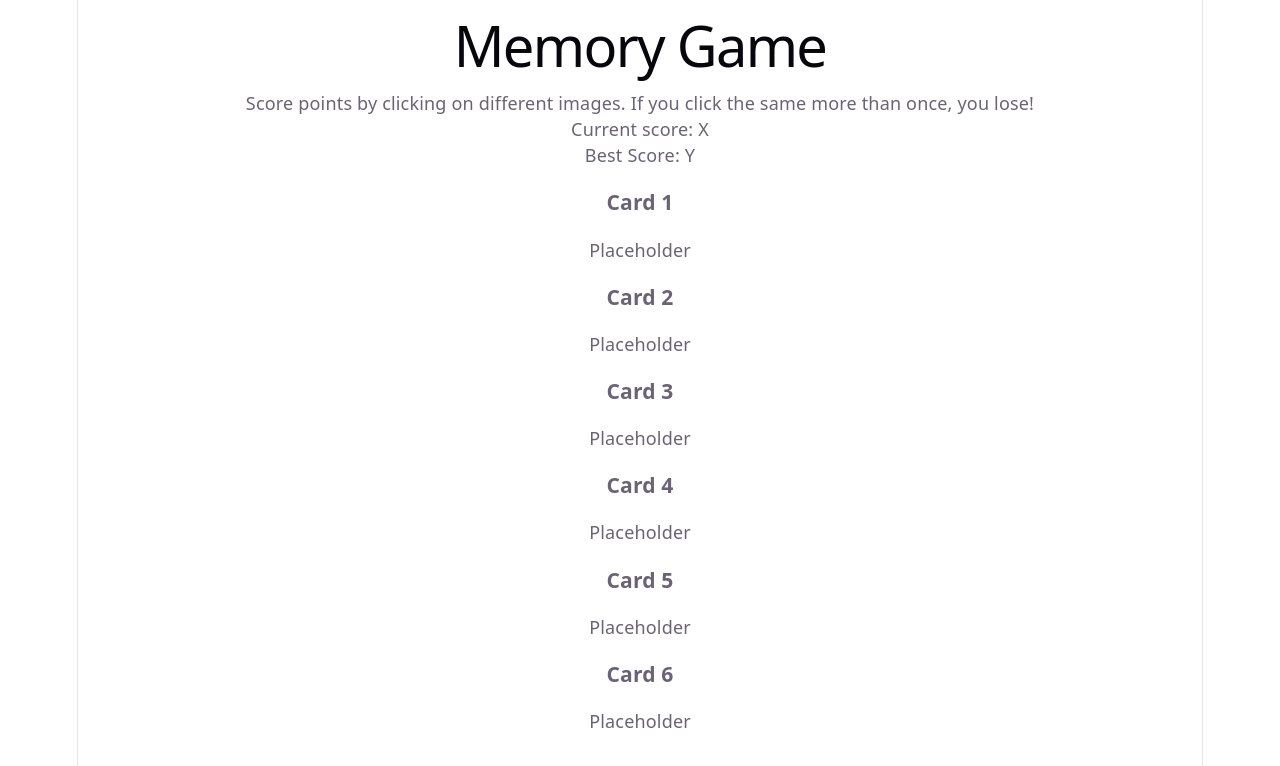
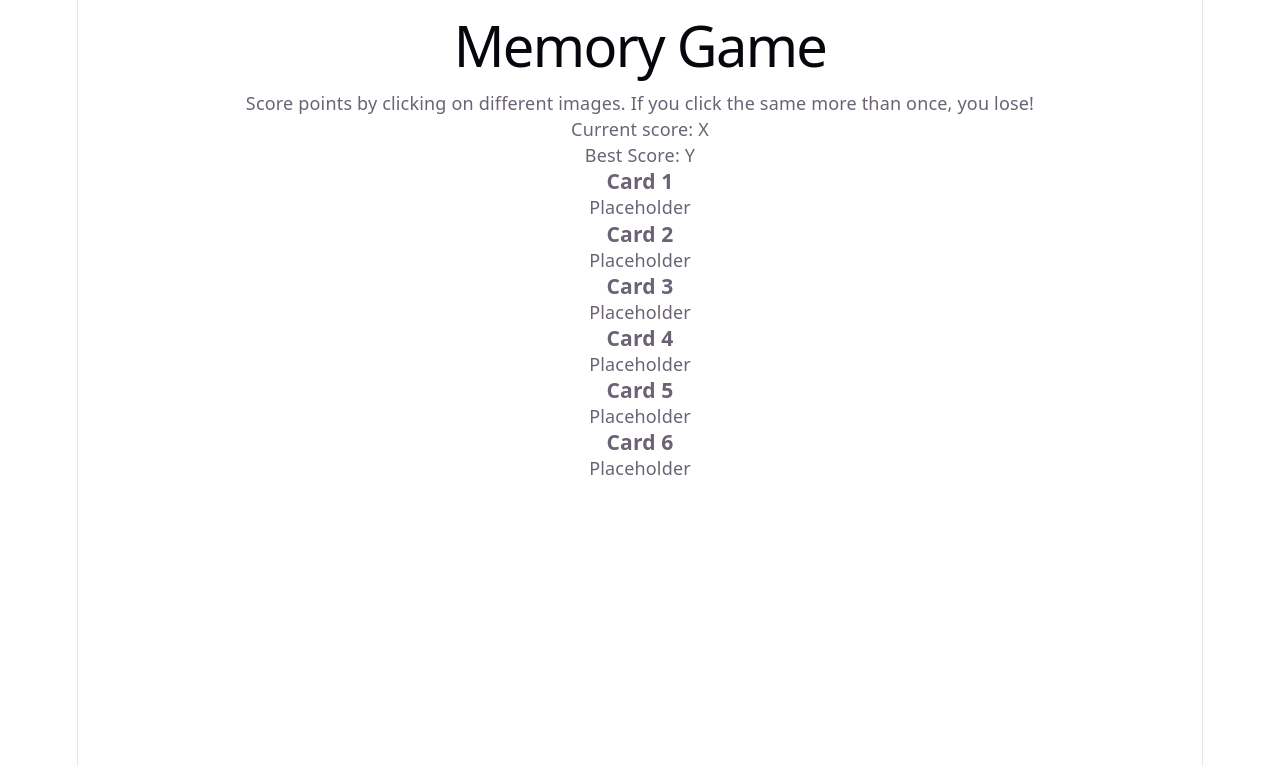
Before and after one commit to Pietro-GAS/odin-memory-card, a React (Vite) app: page / in a window 1280 px wide. Shown: the top 766 px of the page. Built offline with nearby package versions, Linux system fonts and the light colour scheme.

Commit message:
basic styling

```diff
--- a/src/css/App.css
+++ b/src/css/App.css
@@ -1,3 +1,9 @@
+* {
+    margin: 0px;
+    padding: 0px;
+}
+
+/*
 .counter {
   font-size: 16px;
   padding: 5px 10px;
@@ -182,3 +188,4 @@
     border-right-color: var(--border);
   }
 }
+*/
--- /dev/null
+++ b/src/css/Board.css
@@ -0,0 +1,13 @@
+.score {
+    padding: 1rem;
+    display: flex;
+    flex-direction: row;
+    justify-content: space-evenly;
+}
+
+.card-container {
+    display: grid;
+    grid-template-columns: repeat(4, 1fr);
+    grid-template-rows: repeat(auto, 1fr);
+    gap: 1rem;
+}
--- /dev/null
+++ b/src/css/Card.css
@@ -0,0 +1,12 @@
+button {
+    all: unset;
+}
+
+.card {
+    padding: 1rem;
+    background-color: var(--accent-bg);
+    display: flex;
+    flex-direction: column;
+    align-items: center;
+    gap: 1rem;
+}
```
